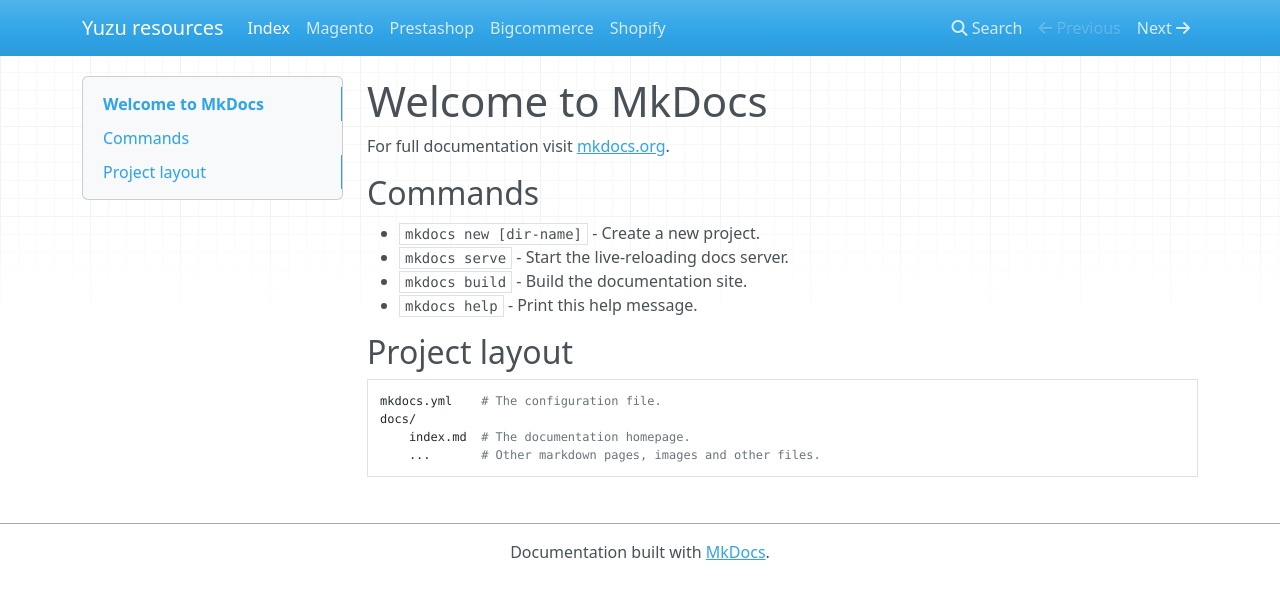
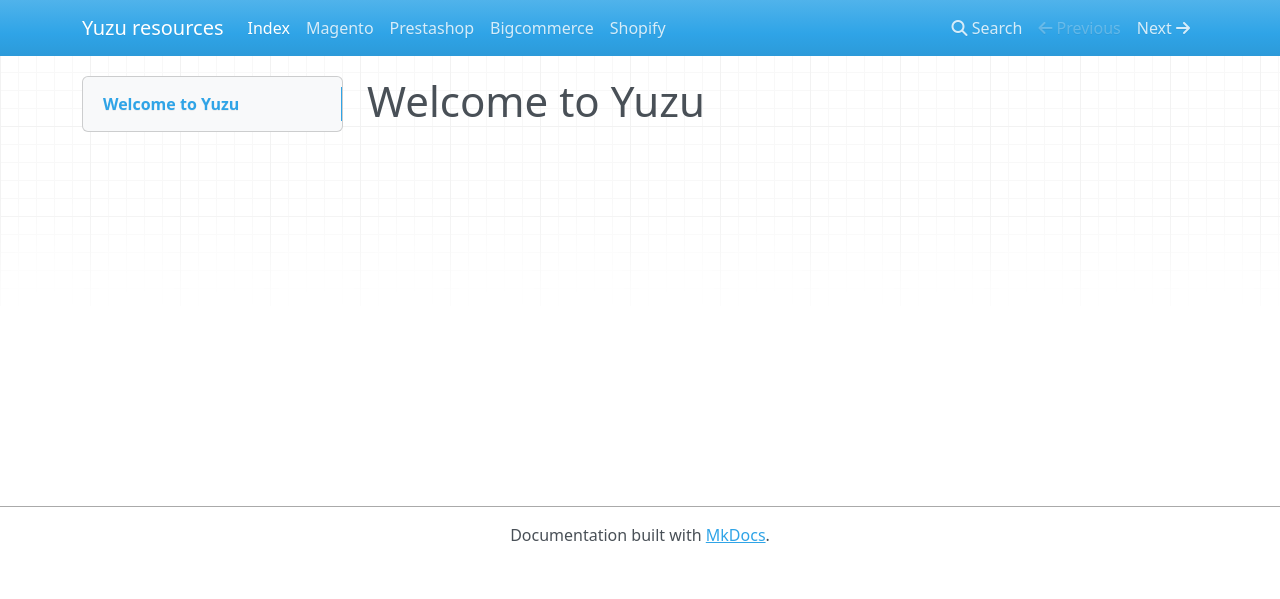
Before and after one commit to yuzu-co/resources, an MkDocs documentation site: the page built from docs/index.md, in a window 1280 px wide. Shown: the top 599 px of the page. Built offline with MkDocs 1.6.1, drawn with Linux system fonts in a browser that asks for light colours; nearby versions of some CDN libraries; old or Windows-style settings are respelled for this version of MkDocs.

Commit message:
add default pages

```diff
--- a/docs/index.md
+++ b/docs/index.md
@@ -1,17 +1 @@
-# Welcome to MkDocs
-
-For full documentation visit [mkdocs.org](http://mkdocs.org).
-
-## Commands
-
-* `mkdocs new [dir-name]` - Create a new project.
-* `mkdocs serve` - Start the live-reloading docs server.
-* `mkdocs build` - Build the documentation site.
-* `mkdocs help` - Print this help message.
-
-## Project layout
-
-    mkdocs.yml    # The configuration file.
-    docs/
-        index.md  # The documentation homepage.
-        ...       # Other markdown pages, images and other files.
+# Welcome to Yuzu
```
Also changed, not shown: docs/bigcommerce.md (+9 -0 lines), docs/magento.md (+1 -1 lines), docs/prestashop.md (+1 -1 lines), docs/shopify.md (+11 -0 lines), docs/img/bigcommerce-1.png (added), docs/img/logo.png (added), docs/img/shopify-1.png (added).
